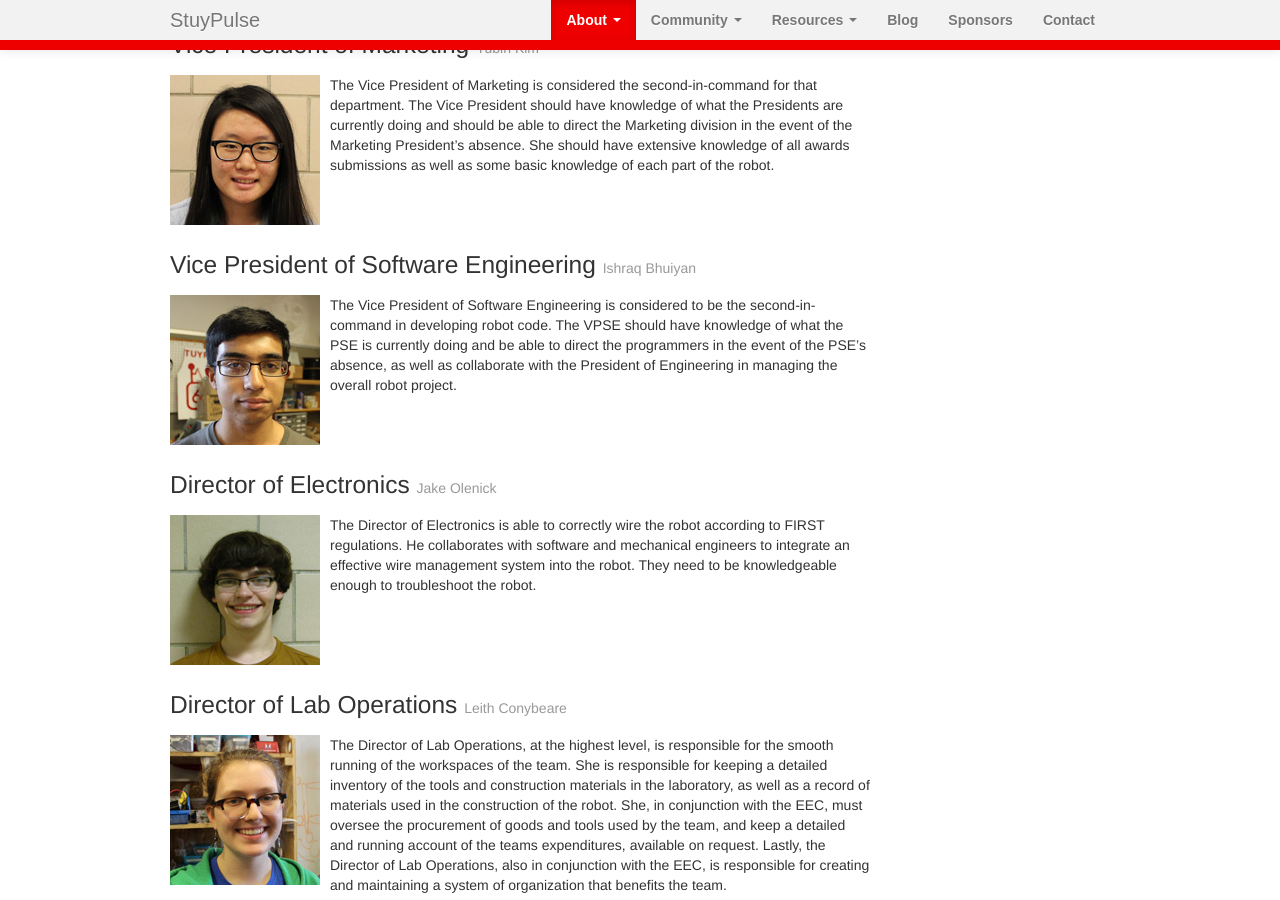
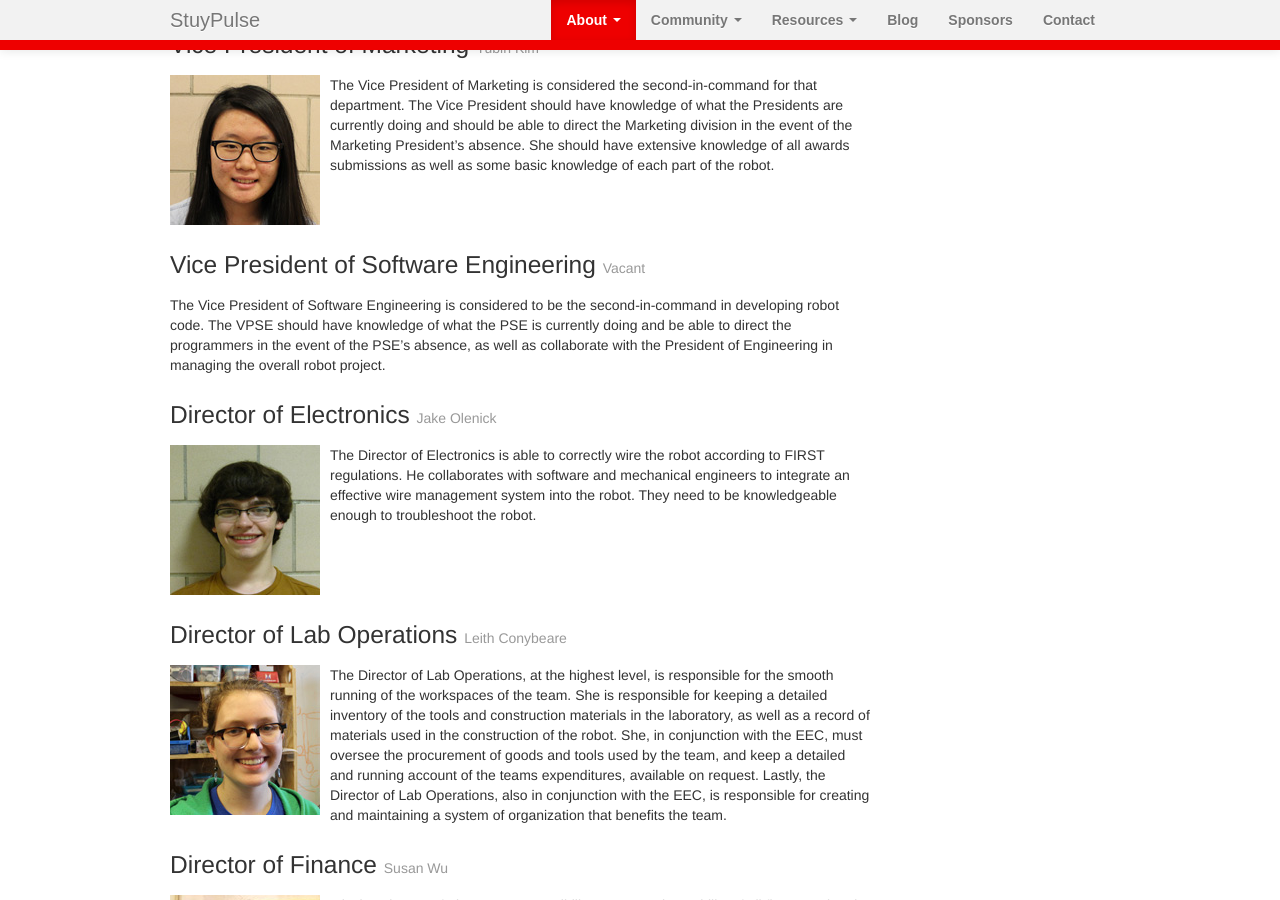
Before and after one commit to StuyPulse/team694.github.io, a Jekyll site: the page built from about/ec/index.md, in a window 1280 px wide and 900 px high, scrolled down 1125 px. Built offline with Jekyll 4.4.1, drawn with Linux system fonts in a browser that asks for light colours; nearby versions of some CDN libraries.

Commit message:
Update VPoSE. Closes #79

```diff
--- a/_data/ec.yml
+++ b/_data/ec.yml
@@ -17,8 +17,8 @@ vpom:
     name: Yubin Kim
     photo: /img/ec/yubin.jpg
 vpse:
-    name: Ishraq Bhuiyan
-    photo: /img/ec/ishraq.jpg
+    name: Vacant
+    photo:
 lab-ops:
     name: Leith Conybeare
     photo: /img/ec/leith.jpg
```
